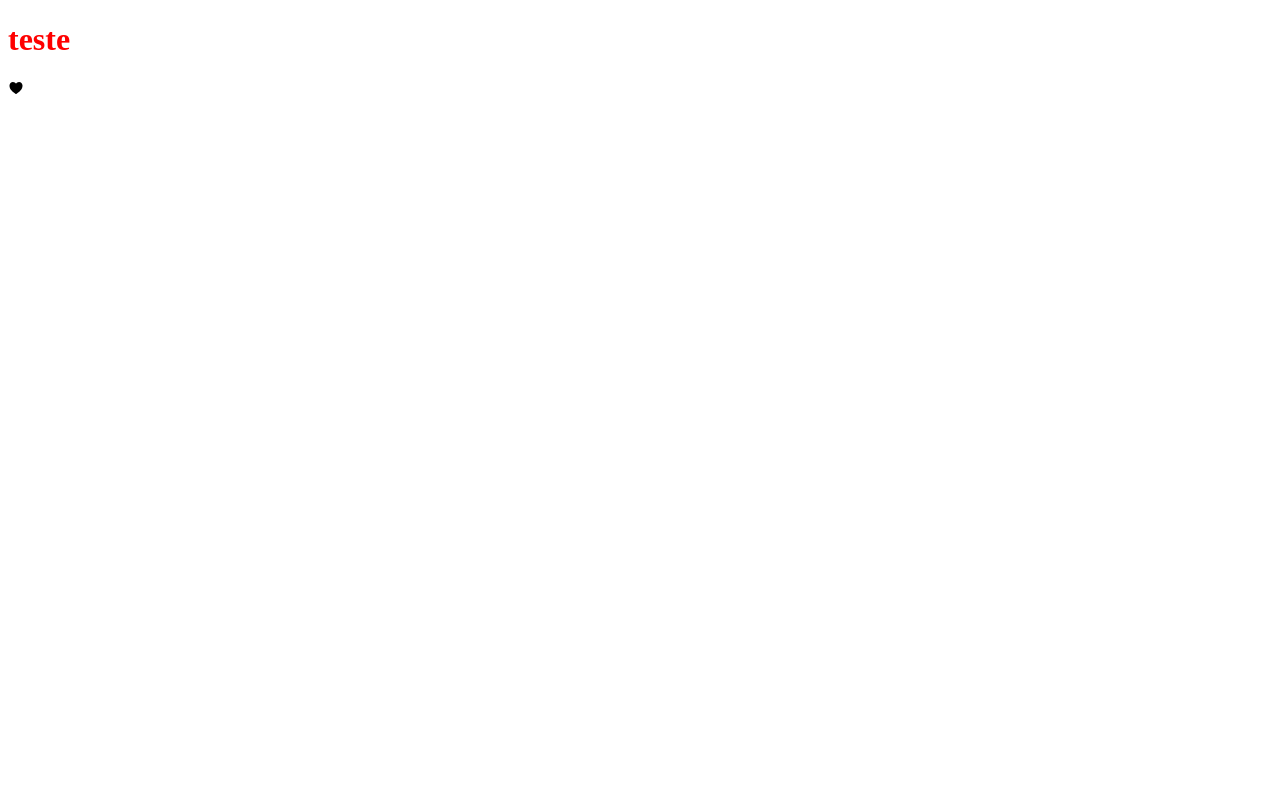
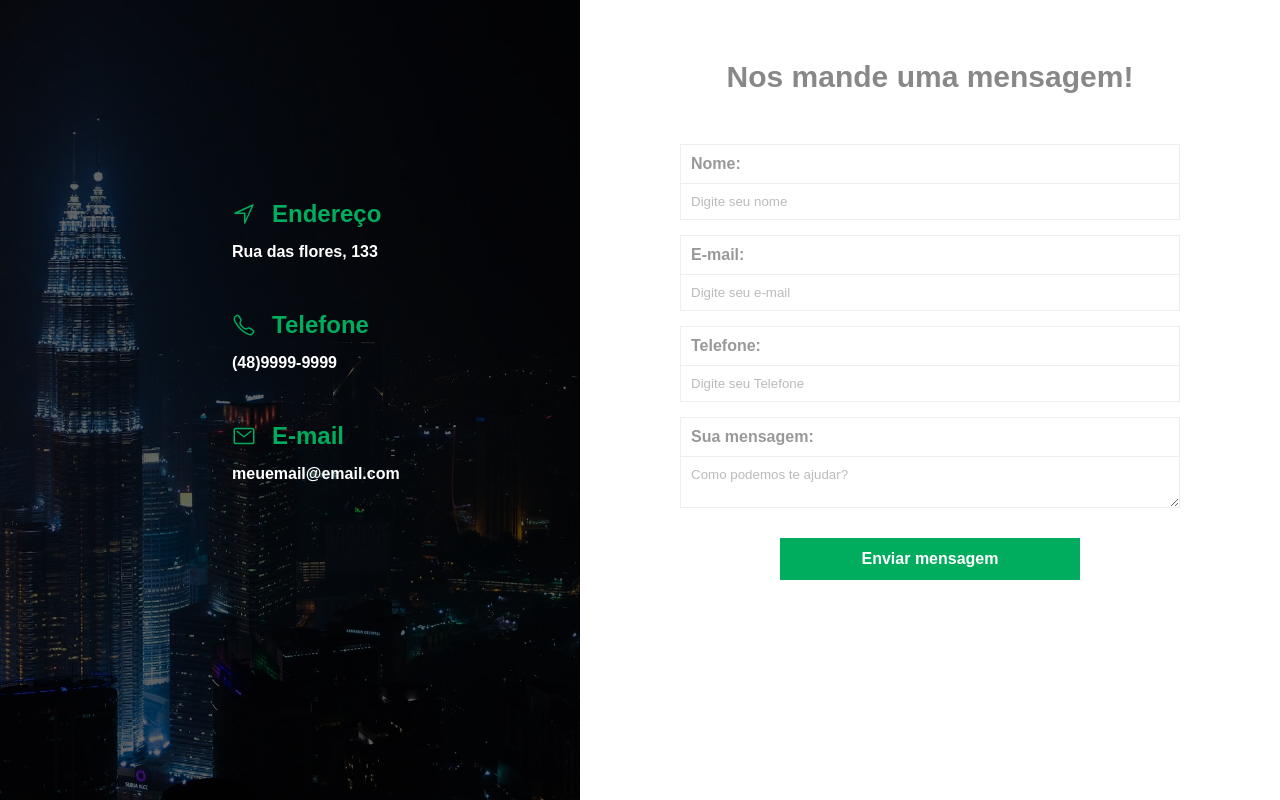
Before and after one commit to leto-silva/formhtml, a plain HTML site: page index.html in a window 1280 px wide. Drawn offline with nearby package versions, Linux system fonts and the light colour scheme.

Commit message:
Form html/css foi finalizado

```diff
--- a/css/styles.css
+++ b/css/styles.css
@@ -1,3 +1,178 @@
-h1 {
-    color:red;
+/* GERAL - RESET */
+
+* {
+    margin: 0;
+    padding: 0;
+    font-family: Arial;
+    box-sizing: border-box;
 }
+
+/* CONTAINERS */
+
+#main-container {
+    display: flex;
+    flex-direction: row;
+    height:  100vh;
+}
+
+
+#address-container, #form-container {
+    flex: 1 1 0;
+    height: 100%;
+    text-align: left;
+}
+
+/* ADDRESS-CONTAINER */
+
+#address-container {
+    background-image: url("../img/project_bg.jpg");
+    background-size: cover;
+    background-position-x: -130px;
+    color:#fff;
+    position: relative;
+}
+
+.fade {
+    width: 100%;
+    height: 100%;
+    background: #000;
+    opacity: 0.6;
+}
+
+#address-content {
+    position: absolute;
+    top: 25vh;
+    left: 40%;
+    width: 300px;
+}
+
+#address-content h2 {
+    color:#00ad5e;
+    margin-bottom: 15px;
+    position: relative;
+    padding-left: 40px;
+}
+
+#address-content ion-icon {
+    position: absolute;
+    top: 2px;
+    left: 0;
+}
+
+#address-content p {
+    font-weight: bold;
+    margin-bottom: 50px;
+}
+
+
+/* FORM CONTAINER */
+
+#form-container {
+    padding: 60px;
+    text-align: center;
+}
+
+#form-container h2 {
+    color:#888;
+    margin-bottom: 50px;
+    font-size: 30px;
+}
+
+#contact-form {
+    width: 500px;
+    margin-left: auto;
+    margin-right: auto;
+    text-align: left;
+}
+
+#contact-form input,
+#contact-form label,
+#contact-form textarea {
+    display: block;
+    padding: 10px;
+    border: 1px solid #EEE;
+    width:100%;
+    color: #AAA;
+}
+
+#contact-form label {
+    color:#999;
+    font-weight: bold;
+    border-bottom: none;
+}
+
+#contact-form input {
+    margin-bottom: 15px;
+}
+
+#contact-form input::placeholder,
+#contact-form textarea::placeholder {
+    color:#BBB;
+}
+
+#contact-form input[type="submit"] {
+    background-color: #00AD5e;
+    color: #fff;
+    font-size: 16px;
+    font-weight: bold;
+    cursor:pointer;
+    width: 300px;
+    margin: 30px auto;
+    border: 2px solid transparent;
+    transition: 0.5s;
+}
+
+#contact-form input[type="submit"]:hover {
+    border-color:#00AD5e;
+    color:#00AD5e;
+    background-color: #fff;
+}
+
+
+/*  RESPONSIVO  */
+@media(max-width: 450px){
+
+    #main-container {
+        height: 100%;
+        flex-wrap: wrap;
+    }
+
+    #form-container,
+    #address-container {
+        flex:1 1 100%;
+    }
+
+    #form-container {
+        order: -1;
+        padding: 20px;
+    }
+
+    #form-container h2 {
+        margin-bottom: 25px;
+    }
+
+    #contact-form {
+        width: 100%;
+    }
+
+    #contact-form input,
+    #contact-form label,
+    #contact-form textarea {
+        border-color:#aaa;
+    }
+
+    #address-container {
+        background-position: 0;
+        height: 500px;
+    }
+
+    .fade{
+        opacity: .9;
+    }
+
+    #address-content {
+        top: 25%;
+        left:25%;
+    }
+
+}
--- a/index.html
+++ b/index.html
@@ -7,9 +7,38 @@
     <link rel="stylesheet" type="text/css" href="css/styles.css">
 </head>
 <body>
-    <h1>teste</h1>
-    <ion-icon name="heart"></ion-icon>
+    <div id="main-container">
 
+      <!-- informações de endereço -->
+      <div id="address-container">
+        <div class="fade"></div>
+        <div id="address-content">
+            <h2><ion-icon name="navigate-outline"></ion-icon> Endereço</h2>
+            <p>Rua das flores, 133</p>
+            <h2><ion-icon name="call-outline"></ion-icon> Telefone</h2>
+            <p>(48)9999-9999</p>
+            <h2><ion-icon name="mail-outline"></ion-icon> E-mail</h2>
+            <p>meuemail@email.com</p>
+        </div>
+      </div>
+
+      <!-- formulário para contato -->
+      <div id="form-container">
+            <h2>Nos mande uma mensagem!</h2>
+            <form id="contact-form">
+                <label for="name">Nome:</label>
+                <input type="text" name="name" placeholder="Digite seu nome">
+                <label for="email">E-mail:</label>
+                <input type="email" name="email" placeholder="Digite seu e-mail">
+                <label for="phone">Telefone:</label>
+                <input type="text" name="phone" placeholder="Digite seu Telefone">
+                <label for="msg">Sua mensagem:</label>
+                <textarea name="msg" placeholder="Como podemos te ajudar?"></textarea>
+                <input type="submit" value="Enviar mensagem">
+            </form>
+      </div>
+
+    </div>
 
     <script type="module" src="https://unpkg.com/ionicons@7.1.0/dist/ionicons/ionicons.esm.js"></script>
     <script nomodule src="https://unpkg.com/ionicons@7.1.0/dist/ionicons/ionicons.js"></script>
```
